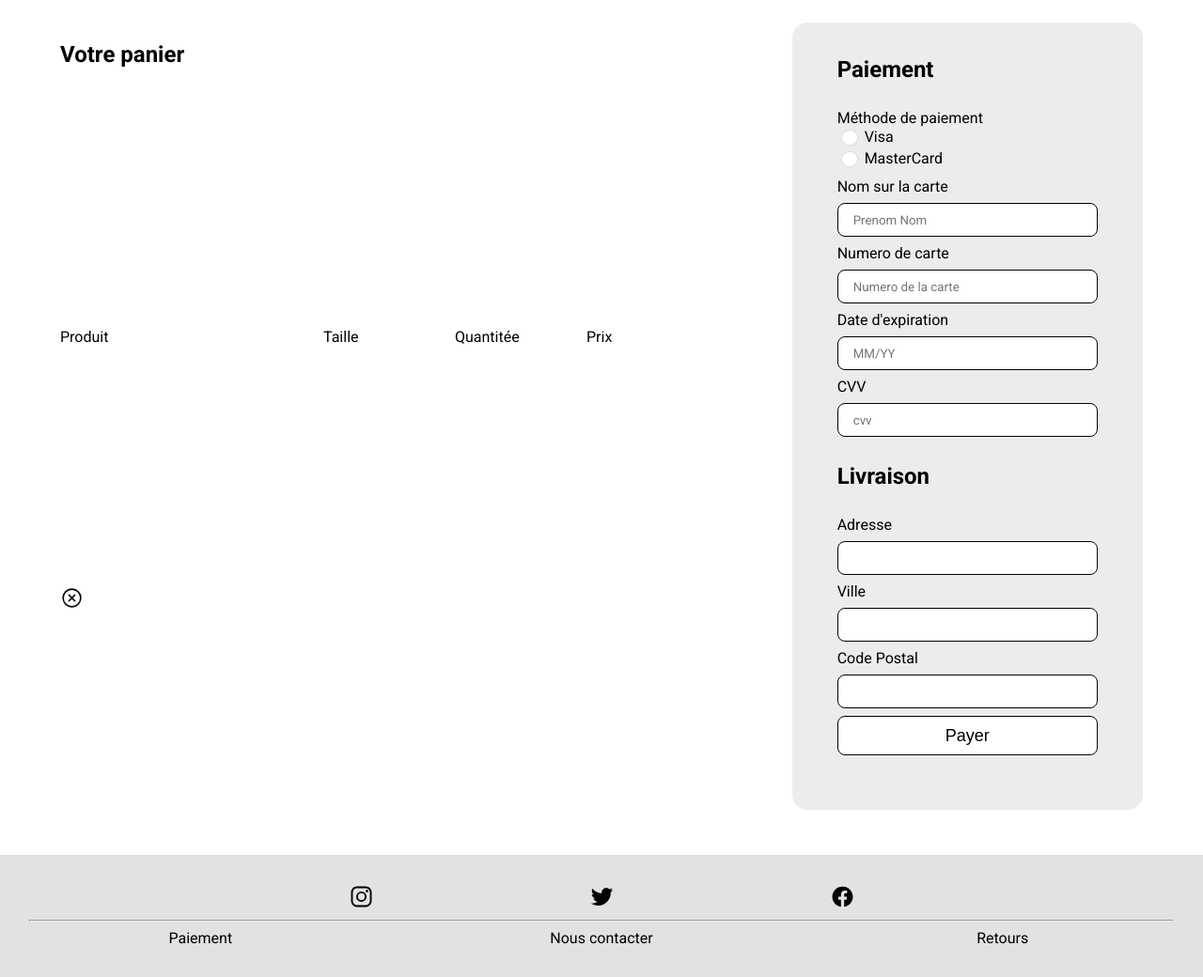
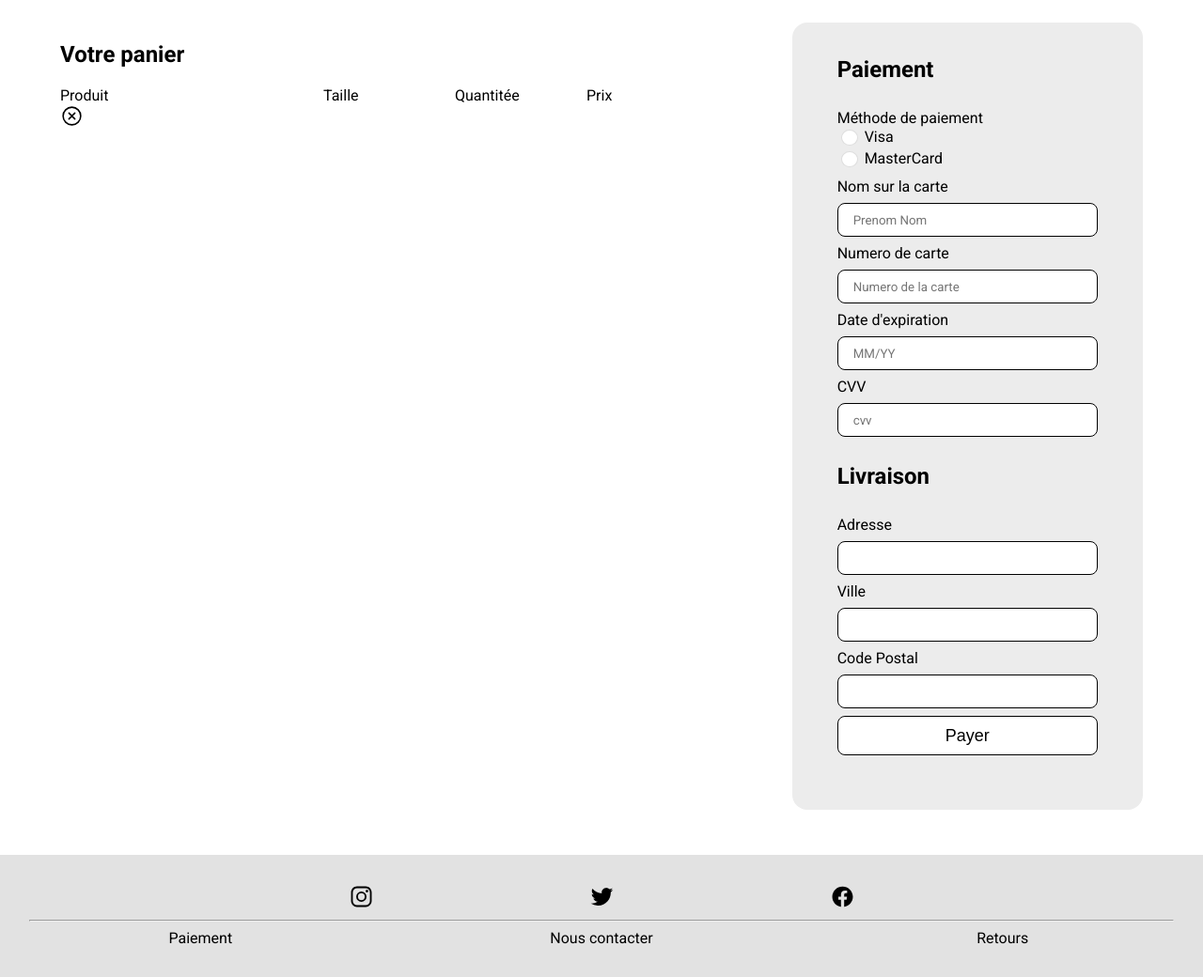
Before and after one commit to GaetanCARRE/projetphp, a PHP site: template src/pages/checkout.php in a window 1280 px wide. Shown: the part 88-1128 px from the top of the page at 94% size. Run offline with PHP 8.4, Linux system fonts and the light colour scheme; the template is opened without the code that fills it, so the values that code supplies are empty.

Commit message:
grid checkout modif

```diff
--- a/src/pages/checkout.php
+++ b/src/pages/checkout.php
@@ -1,6 +1,6 @@
 <div class="grid-container-checkout">
     <div class="product-checkout">
-        <h2 class="votrepanier">Votre panier</h2>
+        <div class="votrepanier"><h2>Votre panier</h2></div>
         <div>Produit</div>
         <div>Taille</div>
         <div>Quantitée</div>
--- a/src/styles.css
+++ b/src/styles.css
@@ -404,8 +404,8 @@ hr {
     display: grid;
     grid-template-columns: 2fr 1fr;
     gap: 2rem;
-  margin-left: 4rem;
-  margin-right: 4rem;
+    margin-left: 4rem;
+    margin-right: 4rem;
 }
 
 .payment-checkout
@@ -415,13 +415,12 @@ hr {
     border-radius: 1rem;
 }
 
-.product-checkout
+ .product-checkout
 {
     display: grid;
     grid-template-columns: 6fr 3fr 3fr 3fr 1fr;
     grid-template-areas: "v1 v1 v1 v1 v1";
-    /* padding-top: 1rem; */
-    min-height: none;
+    height: fit-content;
 
 }
 
@@ -510,7 +509,6 @@ input {
     font-size: large;
     background-color: white;
     color: black;
-    cursor: pointer;
     padding: 0.6rem 2.3rem 0.6rem 2.3rem;
     border-radius: 0.5rem;
     margin-bottom: 0.6rem;
```
